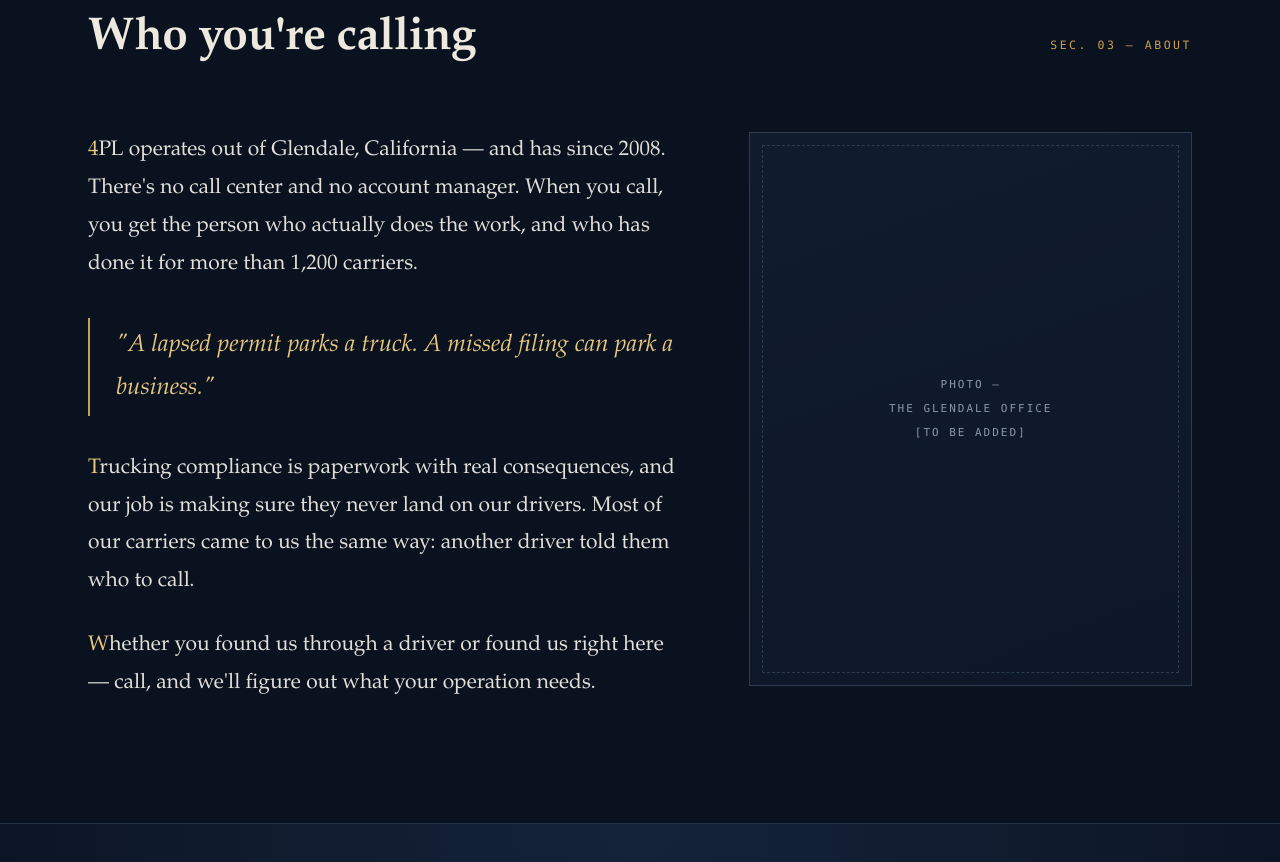
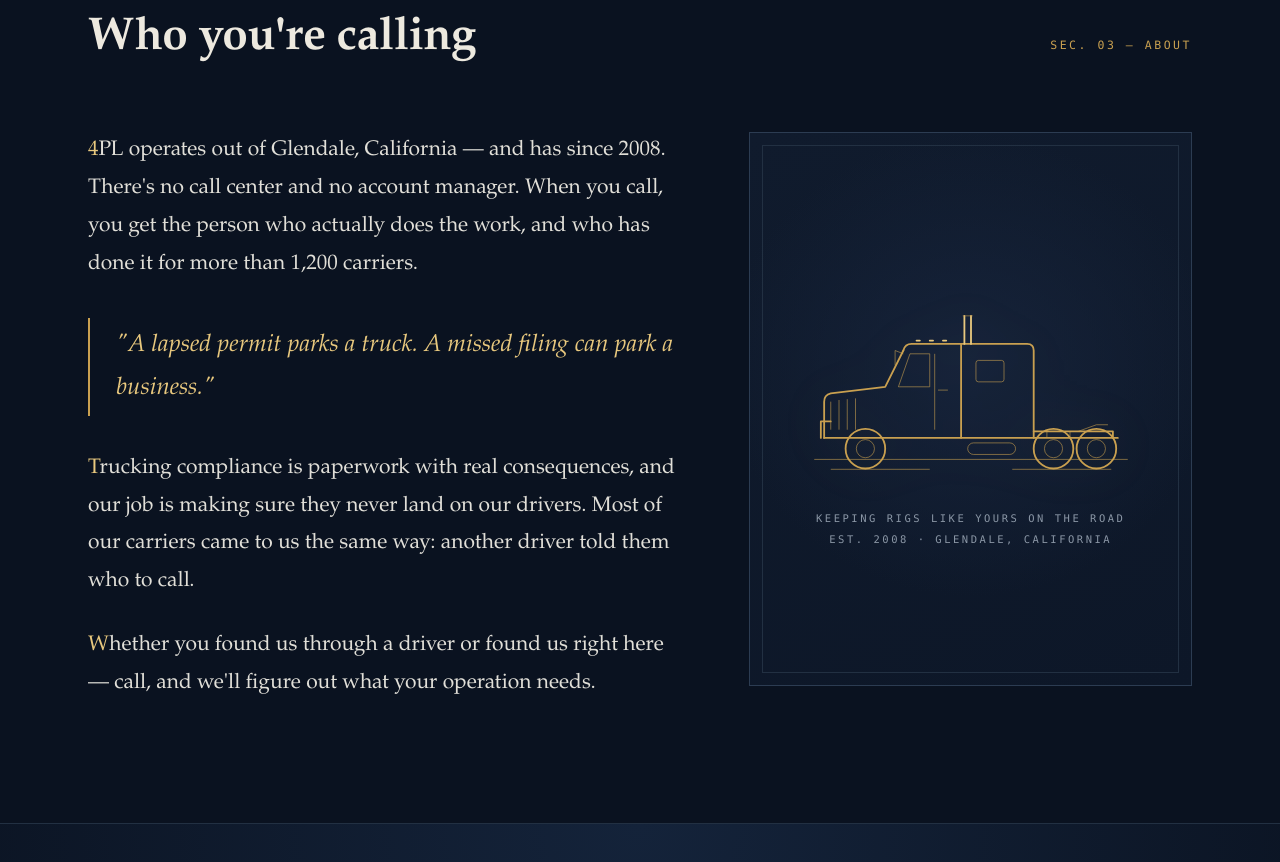
Before and after one commit to aramsarkisyan/4pl-site, a plain HTML site: page index.html in a window 1280 px wide. Shown: the part 2860-3722 px from the top of the page. Drawn offline with Linux system fonts and the light colour scheme.

Commit message:
Gold line-art truck replaces photo slot; comma fix on carrier count

```diff
--- a/index.html
+++ b/index.html
@@ -392,19 +392,25 @@
     color:var(--gold-hi)!important;
     margin:0!important;
   }
-  .photo-slot{
+  .art-slot{
     border:1px solid var(--hair2);
     background:
+      radial-gradient(80% 60% at 50% 42%, #16233A 0%, transparent 70%),
       linear-gradient(160deg,var(--card) 0%,var(--bg2) 100%);
     aspect-ratio:4/5;
-    display:flex;align-items:center;justify-content:center;
+    display:flex;flex-direction:column;align-items:center;justify-content:center;
+    gap:26px;
     position:relative;
+    padding:30px 22px;
   }
-  .photo-slot::before{content:"";position:absolute;inset:12px;border:1px dashed var(--hair2)}
-  .photo-slot span{
-    font-family:var(--mono);font-size:11px;letter-spacing:.18em;
-    text-transform:uppercase;color:var(--dim);
-    text-align:center;line-height:2.2;padding:0 26px;
+  .art-slot::before{content:"";position:absolute;inset:12px;border:1px solid var(--hair);pointer-events:none}
+  .art-slot svg{width:100%;max-width:330px;height:auto;filter:drop-shadow(0 0 24px #C9A05022)}
+  .art-slot .truck-line{stroke:var(--gold);fill:none;stroke-width:2.2;stroke-linecap:round;stroke-linejoin:round}
+  .art-slot .truck-thin{stroke:var(--gold);fill:none;stroke-width:1.1;opacity:.65}
+  .art-slot .truck-hi{stroke:var(--gold-hi);fill:none;stroke-width:2.2;stroke-linecap:round}
+  .art-slot figcaption{
+    font-family:var(--mono);font-size:10.5px;letter-spacing:.24em;
+    text-transform:uppercase;color:var(--dim);text-align:center;line-height:2;
   }
   @media(max-width:860px){.about{grid-template-columns:1fr;gap:40px}}
 
@@ -703,9 +709,54 @@
         <p class="reveal d2">Whether you found us through a driver or found us right here — call,
         and we'll figure out what your operation needs.</p>
       </div>
-      <div class="photo-slot reveal d2">
-        <span>Photo —<br>the Glendale office<br>[to be added]</span>
-      </div>
+      <figure class="art-slot reveal d2" style="margin:0">
+        <svg viewBox="0 0 400 260" aria-label="Line drawing of a semi truck">
+          <!-- ground -->
+          <line class="truck-thin" x1="10" y1="232" x2="390" y2="232"/>
+          <line class="truck-thin" x1="30" y1="244" x2="150" y2="244"/>
+          <line class="truck-thin" x1="250" y1="244" x2="370" y2="244"/>
+          <!-- chassis -->
+          <path class="truck-line" d="M22 206 H378"/>
+          <!-- hood (front at left) -->
+          <path class="truck-line" d="M22 206 V162 Q22 154 30 152 L96 144 L118 100"/>
+          <!-- grille detail -->
+          <path class="truck-thin" d="M30 162 V196 M40 160 V196 M50 159 V196 M60 158 V196"/>
+          <!-- bumper -->
+          <path class="truck-line" d="M18 206 V186 H30"/>
+          <!-- windshield + cab roofline -->
+          <path class="truck-line" d="M118 100 Q120 92 128 92 H188 V206"/>
+          <!-- windshield glass -->
+          <path class="truck-thin" d="M126 104 L112 144 H150 V104 Z"/>
+          <!-- door + handle -->
+          <path class="truck-thin" d="M156 104 V196 M160 148 H172"/>
+          <!-- sleeper box -->
+          <path class="truck-line" d="M188 92 H268 Q276 92 276 100 V206"/>
+          <!-- sleeper window -->
+          <rect class="truck-thin" x="206" y="112" width="34" height="26" rx="3"/>
+          <!-- exhaust stacks -->
+          <path class="truck-hi" d="M192 92 V58 M200 92 V58"/>
+          <path class="truck-thin" d="M190 58 H202"/>
+          <!-- fuel tank -->
+          <rect class="truck-thin" x="196" y="212" width="58" height="14" rx="7"/>
+          <!-- frame rails behind sleeper -->
+          <path class="truck-line" d="M276 198 H372 M372 198 V206"/>
+          <path class="truck-thin" d="M292 198 V206 M320 198 V206"/>
+          <!-- fifth wheel -->
+          <path class="truck-thin" d="M330 198 L352 190 H366"/>
+          <!-- wheels: front + tandem rear -->
+          <circle class="truck-line" cx="72" cy="219" r="24"/>
+          <circle class="truck-thin" cx="72" cy="219" r="11"/>
+          <circle class="truck-line" cx="300" cy="219" r="24"/>
+          <circle class="truck-thin" cx="300" cy="219" r="11"/>
+          <circle class="truck-line" cx="352" cy="219" r="24"/>
+          <circle class="truck-thin" cx="352" cy="219" r="11"/>
+          <!-- mirror -->
+          <path class="truck-thin" d="M118 104 L108 100 V118"/>
+          <!-- marker lights on roof -->
+          <path class="truck-hi" d="M134 88 H138 M150 88 H154 M166 88 H170"/>
+        </svg>
+        <figcaption>Keeping rigs like yours on the road<br>Est. 2008 · Glendale, California</figcaption>
+      </figure>
     </div>
   </section>
 </div>
@@ -776,7 +827,7 @@
         var p = Math.min((t - t0)/dur, 1);
         p = 1 - Math.pow(1-p, 4);
         var n = Math.round(from + (to-from)*p);
-        el.textContent = to > 2100 ? n.toLocaleString('en-US') : n;
+        el.textContent = to < 1900 ? n.toLocaleString('en-US') : n; /* counts get commas, years don't */
         if(p < 1) requestAnimationFrame(tick);
       }
       requestAnimationFrame(tick);
```
